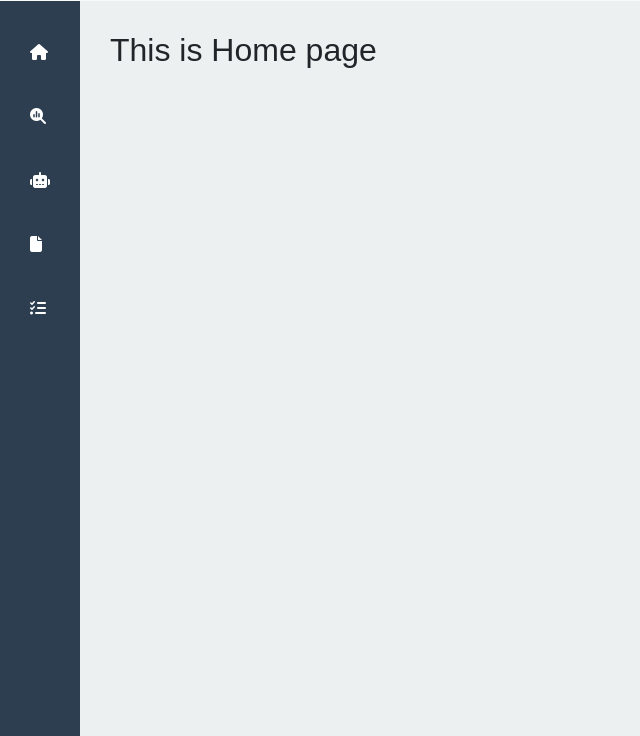
After one commit to BhushanDhammrakshit/PManagement, a Flask app: page /home in a window 1280 px wide. The commit adds this page. Shown: the part 74-810 px from the top of the page, without its empty margins (0-640 px from the left). Run offline with Flask 3, Linux system fonts and the light colour scheme.

Commit message:
Created side bar

```diff
--- a/application/routes/route.py
+++ b/application/routes/route.py
@@ -9,6 +9,22 @@ def index():
 def layout():
     return render_template('layout.html', name="User", email="test@gmail.com", title="Profile Management")
 
-@app.route("/charts")
-def charts():
-    return render_template('charts.html')
+@app.route("/home")
+def home():
+    return render_template('home.html')
+
+@app.route("/algoHelper")
+def algoHelper():
+    return render_template('algoHelper.html')
+
+@app.route("/portfolioMaker")
+def portfolioMaker():
+    return render_template('portfolioMaker.html')
+
+@app.route("/portfolioAnalysis")
+def portfolioAnalysis():
+    return render_template('portfolioAnalysis.html')
+
+@app.route("/tendors")
+def tendors():
+    return render_template('tendors.html')
--- a/application/static/CSS/style.css
+++ b/application/static/CSS/style.css
@@ -60,7 +60,7 @@
 
   .sidebar {
       width: 80px;
-      transition: width 0.3s ease, font-size 0.3s ease;
+      transition: width 0.2s ease-out, font-size 0.2s ease-out;
       font-size: medium;
       background-color: #2c3e50;
       color: white;
@@ -70,7 +70,7 @@
   }
 
   .sidebar:hover {
-      width: 200px;
+      width: 250px;
       font-size: large;
   }
 
@@ -92,6 +92,32 @@
       cursor: pointer;
   }
 
+  .sidebar ul li a {
+      display: flex;
+      /* flex-direction: row; */
+      align-items: center;
+      color: white;
+      text-decoration: none;
+      display: block;
+      padding: 10px 10px;
+      gap: 10px;
+
+  }
+
+  .sidebar ul li a:hover {
+      background-color: #34495e;
+  }
+
+  .sidebar-items {
+      display: none;
+      transition: display 0.5s ease-out;
+  }
+
+  .sidebar:hover .sidebar-items {
+      display: inline-block;
+      padding-left: 2px;
+  }
+
   .main-content {
       padding: 20px;
       background-color: #ecf0f1;
@@ -106,6 +132,6 @@
       flex-direction: row;
   }
 
-  .content{
-    padding: 30px;
+  .content {
+      padding: 30px;
   }
--- /dev/null
+++ b/application/templates/algoHelper.html
@@ -0,0 +1,4 @@
+{% extends "layout.html" %}
+{% block content %}
+<h2>This is algo helper page</h2>
+{% endblock %}
--- /dev/null
+++ b/application/templates/home.html
@@ -0,0 +1,4 @@
+{% extends "layout.html" %}
+{% block content %}
+<h2>This is Home page</h2>
+{% endblock %}
--- a/application/templates/layout.html
+++ b/application/templates/layout.html
@@ -12,6 +12,9 @@
 
     <!-- Favicon -->
     <link rel="icon" href="{{ url_for('static', filename='Images/favicon.ico') }}" type="image/x-icon" />
+
+    <!-- Font awesome icons -->
+    <link rel="stylesheet" href="https://cdnjs.cloudflare.com/ajax/libs/font-awesome/6.5.0/css/all.min.css">
 
     <!-- Adding title according to page -->
     {% if title %}
@@ -44,12 +47,23 @@
     <!-- Left navigation window -->
     <div class="container-fluid">
         <div class="sidebar">
-             <h2>Menu</h2>
+            <h2 class="sidebar-items">Menu</h2>
             <ul>
-                 <li>Dashboard</li>
-                 <li>Profile</li>
-                 <li>Settings</li>
-                 <li>Logout</li>
+                <li><a href="/home"><i class="fas fa-home"></i>
+                        <div class="sidebar-items"> Home</div>
+                    </a></li>
+                <li><a href="/portfolioAnalysis"><i class="fa-solid fa-magnifying-glass-chart"></i>
+                        <div class="sidebar-items"> Portfolio analysis</div>
+                    </a></li>
+                <li><a href="/algoHelper"><i class="fa-solid fa-robot"></i>
+                        <div class="sidebar-items"> Algo helper</div>
+                    </a></li>
+                <li><a href="/tendors"><i class="fas fa-file"></i>
+                        <div class="sidebar-items"> Tendors</div>
+                    </a></li>
+                <li><a href="/portfolioMaker"><i class="fas fa-list-check"></i>
+                        <div class="sidebar-items"> Portfolio Maker</div>
+                    </a></li>
             </ul>
         </div>
 
--- /dev/null
+++ b/application/templates/portfolioAnalysis.html
@@ -0,0 +1,4 @@
+{% extends "layout.html" %}
+{% block content %}
+<h2>This is Portfolio analysis</h2>
+{% endblock %}
--- /dev/null
+++ b/application/templates/portfolioMaker.html
@@ -0,0 +1,4 @@
+{% extends "layout.html" %}
+{% block content %}
+<h2>This is Portfolio Maker</h2>
+{% endblock %}
--- /dev/null
+++ b/application/templates/tendors.html
@@ -0,0 +1,4 @@
+{% extends "layout.html" %}
+{% block content %}
+<h2>This is tendors page</h2>
+{% endblock %}
```
Lines whose indentation alone changed are shown as unchanged.
